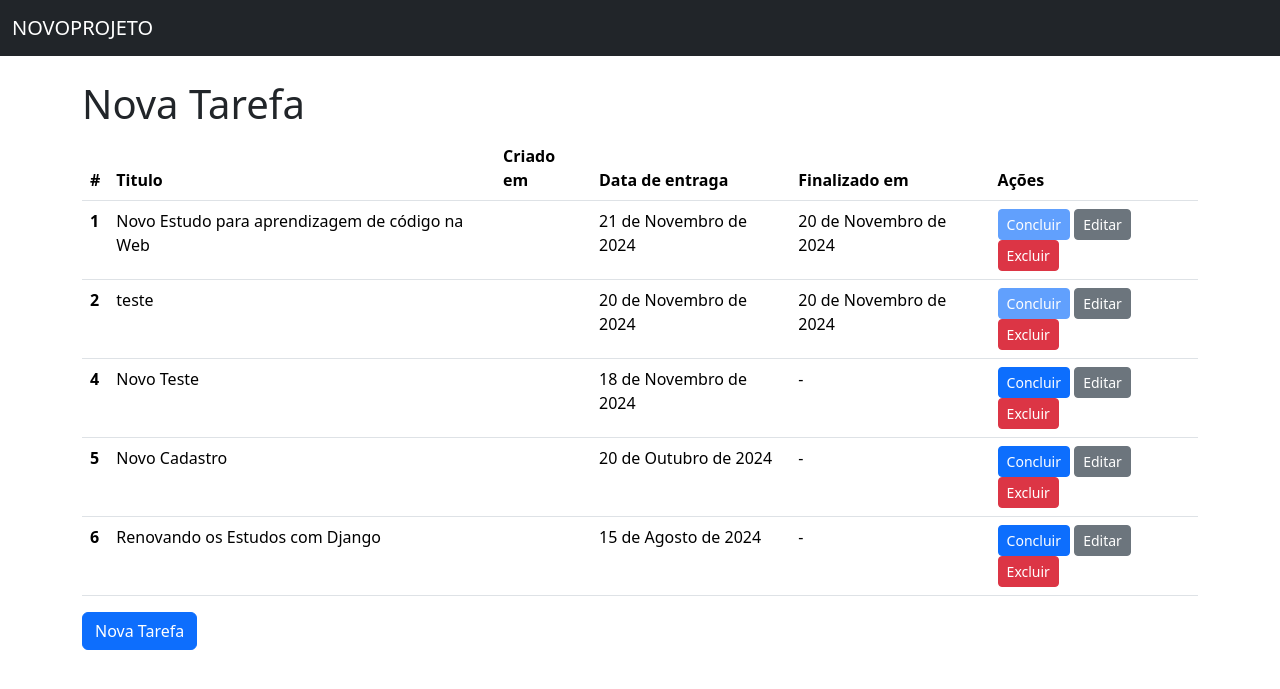
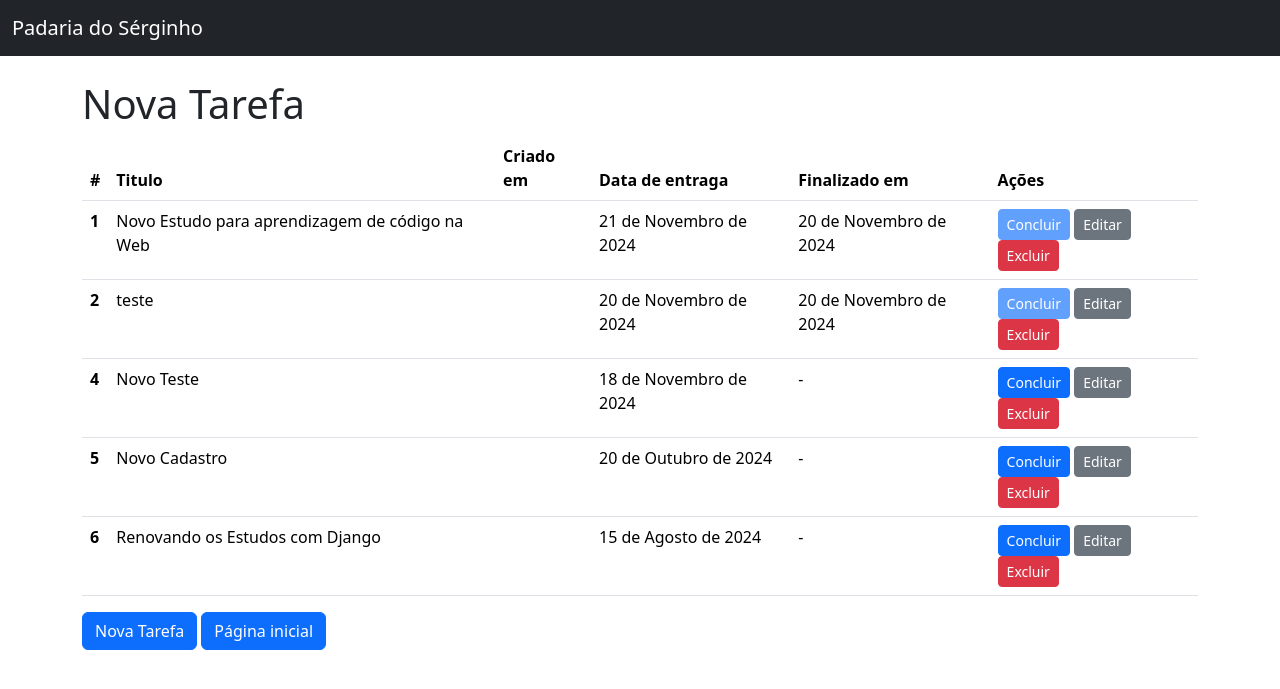
Before and after one commit to Respota12/padaria, a Django app: page /todo in a window 1280 px wide. Shown: the top 689 px of the page. Run offline with Django 5.2, Linux system fonts and the light colour scheme; data comes from the database, SQL or seed files in the repository.

Commit message:
Alteração no app todos

```diff
--- a/todos/templates/base.html
+++ b/todos/templates/base.html
@@ -4,14 +4,14 @@
     <meta charset="utf-8">
     <meta name="viewport" content="width=device-width, initial-scale=1">
 
-    <title>NOVOPROJETO - {% block page_title %}{% endblock page_title %}</title>
+    <title>Padaria do Sérginho - {% block page_title %}{% endblock page_title %}</title>
 
     <link href="https://cdn.jsdelivr.net/npm/bootstrap@5.3.3/dist/css/bootstrap.min.css" rel="stylesheet" integrity="sha384-QWTKZyjpPEjISv5WaRU9OFeRpok6YctnYmDr5pNlyT2bRjXh0JMhjY6hW+ALEwIH" crossorigin="anonymous">
   </head>
   <body>
     <nav class="navbar bg-dark mb-4" data-bs-theme="dark">
         <div class="container-fluid">
-            <a class="navbar-brand" href={% url 'todo_list'%}>NOVOPROJETO</a>
+            <a class="navbar-brand" href={% url 'todo_list'%}>Padaria do Sérginho</a>
         </div>
     </nav>
 
--- a/todos/templates/todos/todo_list.html
+++ b/todos/templates/todos/todo_list.html
@@ -3,7 +3,6 @@
 {% block page_title %}
     Nova tarefa
 {% endblock page_title %}
-
 
 {% block content %}
 <h1>Nova Tarefa</h1>
@@ -20,7 +19,6 @@
       </tr>
     </thead>
     <tbody>
-
         {% for todo in todo_list %}
             <tr>
                 <th scope="row">{{ todo.pk }}</th>
@@ -31,10 +29,7 @@
                 <td>
                   <a href="{% url 'todo_complete' pk=todo.pk %}"
                      class="btn btn-primary btn-sm {% if todo.finished_at %}disabled{% endif %}"
-                  >
-
-                     Concluir
-                  </a>
+                  >Concluir</a>
                   <a href="{% url 'todo_update' pk=todo.pk %}" class="btn btn-secondary btn-sm">Editar</a>
                   <a href="{% url 'todo_delete' pk=todo.pk %}" class="btn btn-danger btn-sm">Excluir</a>
                 </td>
@@ -46,5 +41,6 @@
     <p>Não há tarefas Cadastradas</p>
 {% endif %}
 <a href="{% url 'todo_create' %}" class="btn btn-primary">Nova Tarefa</a>
+<a href="{% url 'inicial' %}" class="btn btn-primary">Página inicial</a>
 
 {% endblock content %}
--- a/todos/views.py
+++ b/todos/views.py
@@ -1,12 +1,8 @@
 from datetime import date
 from django.views.generic import ListView, CreateView, UpdateView, DeleteView, View
 from django.urls import reverse_lazy
-from django.shortcuts import get_object_or_404, redirect
+from django.shortcuts import get_object_or_404, redirect, render
 from .models import Todo
-
-def todo_list(request):
-    todos = Todo.objects.all()
-    return render(request, "todos/todo_list.html", {"todos": todos})
 
 class TodoListView(ListView):
     model = Todo
```
Also changed, not shown: todos/migrations/0003_auto_20241130_1652.py (added).
